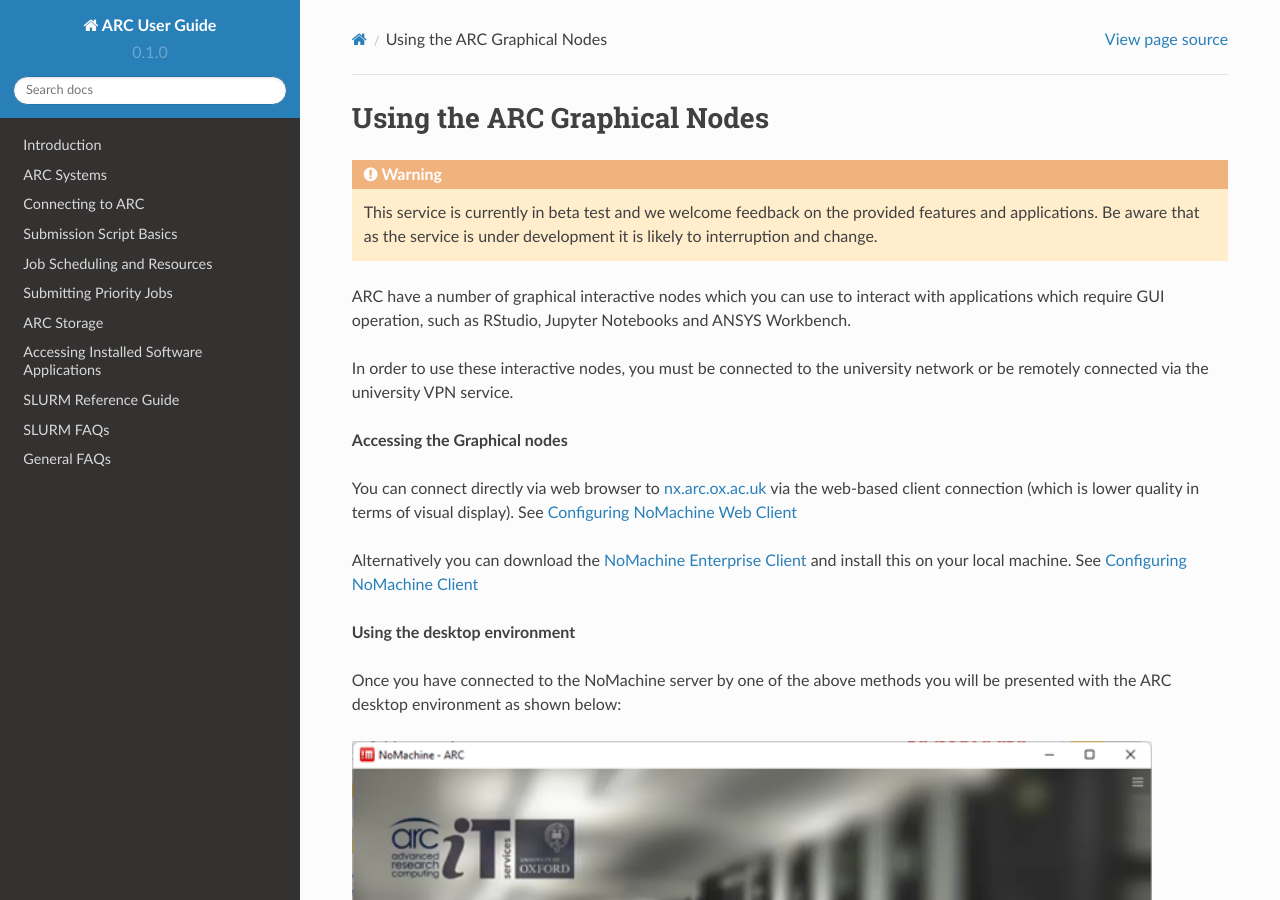
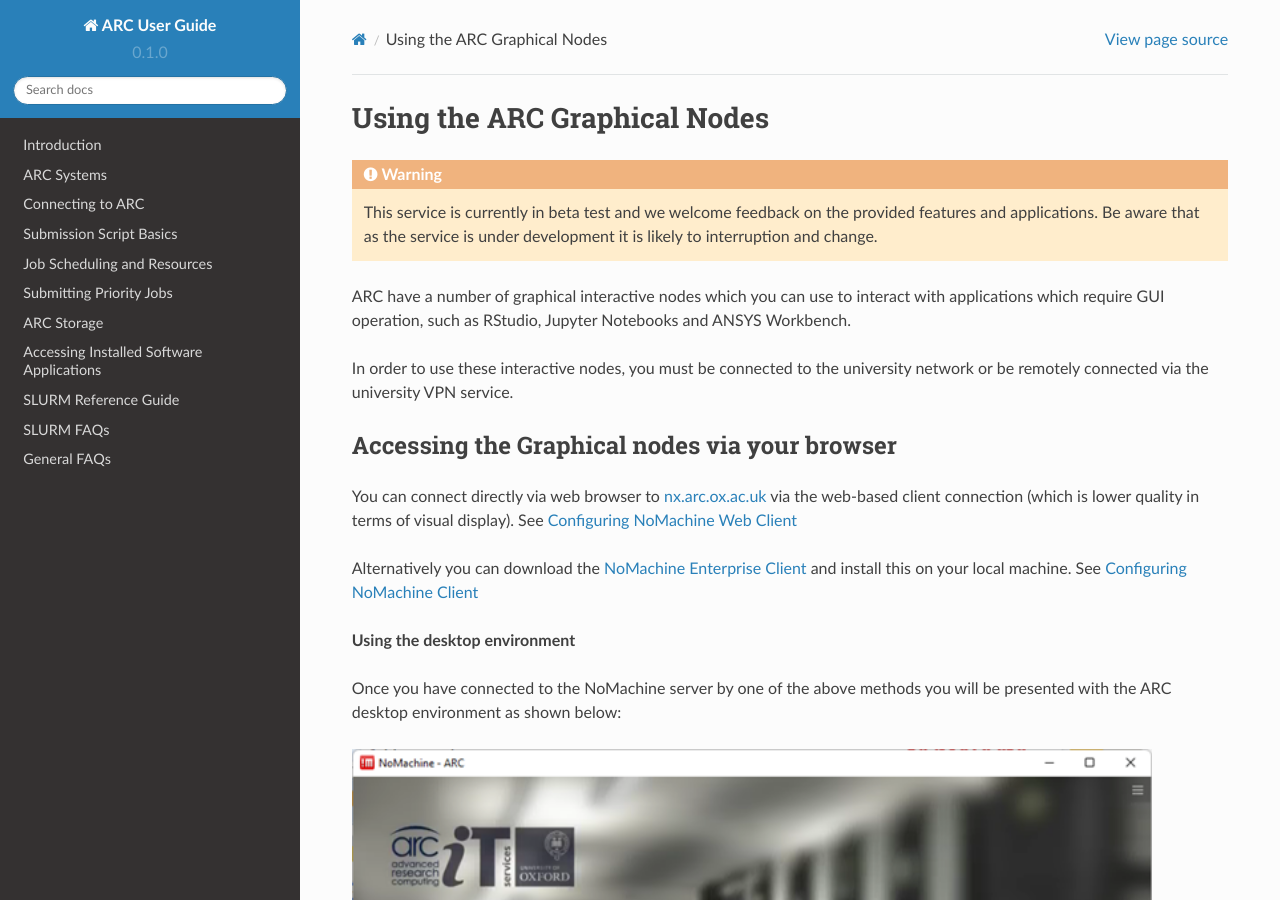
Before and after one commit to tina-friedrich/arc-user-guide, a Sphinx documentation site: the page built from docs/source/arc-gfx-interactive.rst, in a window 1280 px wide and 900 px high. Built offline with Sphinx 7.4.7 and the Read the Docs theme 2.0.0, drawn with Linux system fonts in a browser that asks for light colours.

Commit message:
Update arc-gfx-interactive.rst

```diff
--- a/docs/source/arc-gfx-interactive.rst
+++ b/docs/source/arc-gfx-interactive.rst
@@ -11,7 +11,8 @@
 
 In order to use these interactive nodes, you must be connected to the university network or be remotely connected via the university VPN service.
 
-**Accessing the Graphical nodes**
+Accessing the Graphical nodes via your browser
+==============================================
 
 You can connect directly via web browser to `nx.arc.ox.ac.uk <https://nx.arc.ox.ac.uk>`_ via the web-based client connection (which is lower quality in terms of
 visual display). See `Configuring NoMachine Web Client <https://arc-user-guide.readthedocs.io/en/latest/arc-nx-web.html>`_
```
